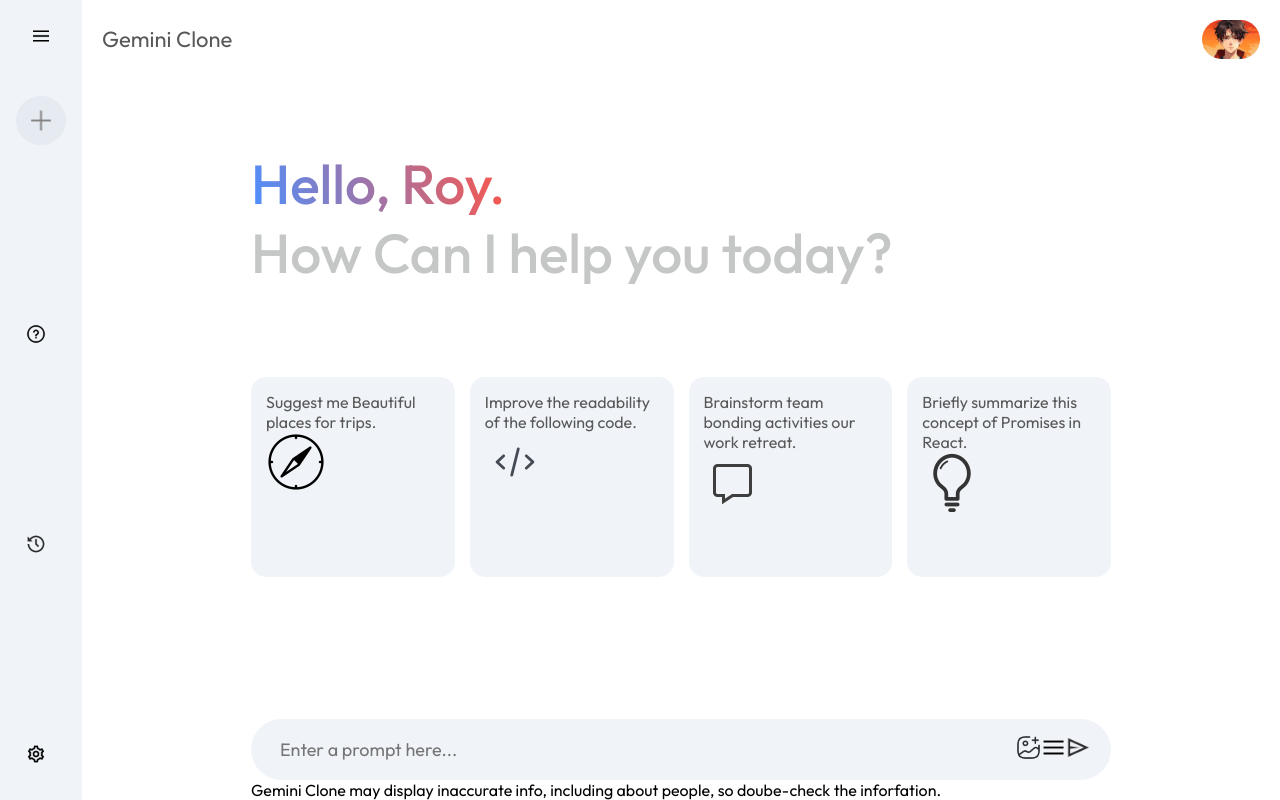
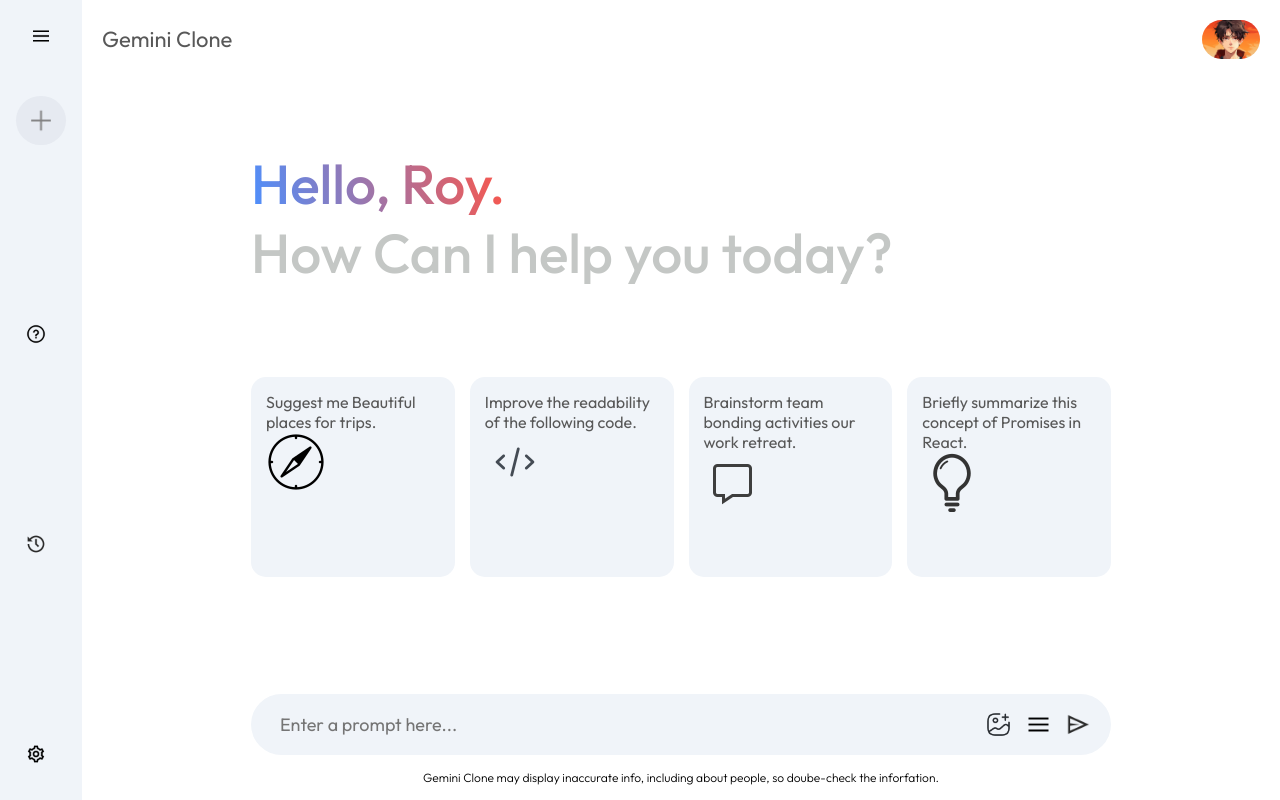
Before and after one commit to bishaldebroy007/AI-chatbot-using-react, a React (Vite) app: page / in a window 1280 px wide. Built offline with nearby package versions, Linux system fonts and the light colour scheme.

Commit message:
almost done with the UI part of the main segment

```diff
--- a/src/components/Main/Main.css
+++ b/src/components/Main/Main.css
@@ -68,6 +68,7 @@
     bottom: 10px;
     right: 10px;
     background-color: white;
+    align-items: flex-end;
 }
 
 .main .card p {
@@ -117,3 +118,16 @@
     border: none;
     outline: none;
 }
+
+.search-box div {
+    display: flex;
+    gap: 15px;
+    align-items: center;
+}
+
+.bottom-info {
+    font-size: 12px;
+    margin: 15px auto;
+    text-align: center;
+    font-weight: 300;
+}
```
